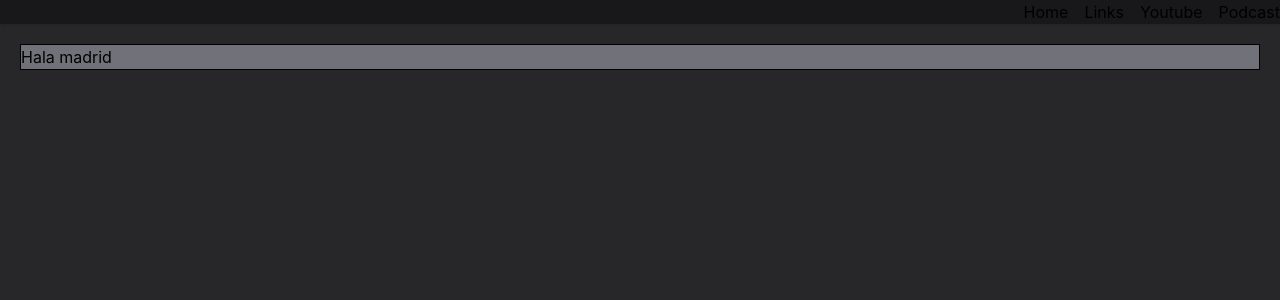
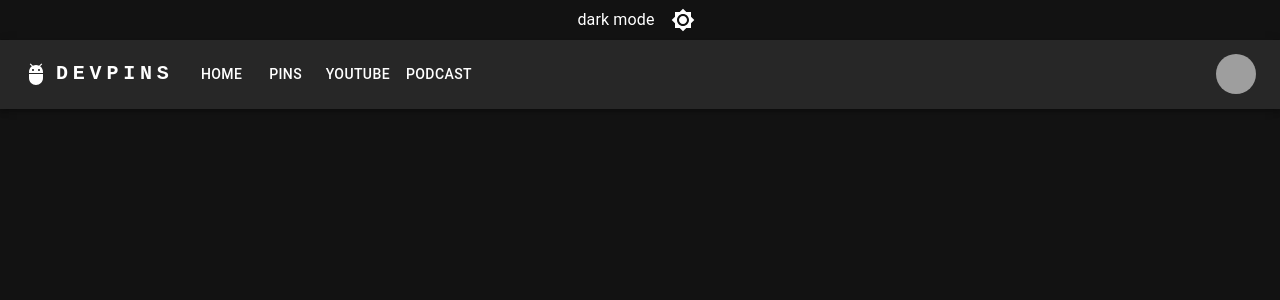
Before and after one commit to Osurac/dev-pins, a React (Create React App) app: page / in a window 1280 px wide. Shown: the top 300 px of the page. Built offline with nearby package versions, Linux system fonts and the light colour scheme; grey boxes are pictures that could not be loaded.

Commit message:
NUI, Tailwind, basic style

```diff
--- a/public/index.html
+++ b/public/index.html
@@ -24,7 +24,7 @@
     -->
     <title>React App</title>
   </head>
-  <body class="bg-zinc-800">
+  <body>
     <noscript>You need to enable JavaScript to run this app.</noscript>
     <div id="root"></div>
     <!--
--- a/src/App.js
+++ b/src/App.js
@@ -1,27 +1,43 @@
 import React from 'react';
+import IconButton from '@mui/material/IconButton';
+import Box from '@mui/material/Box';
+import { useTheme, ThemeProvider, createTheme } from '@mui/material/styles';
+import Brightness4Icon from '@mui/icons-material/Brightness4';
+import Brightness7Icon from '@mui/icons-material/Brightness7';
+import CssBaseline from '@mui/material/CssBaseline';
 import './App.css';
-import SimpleBottomNavigation from './layout/SimpleBottomNavigation';
-import { Nav, Layout } from './layout';
+import { Nav } from './layout';
 import {Home, PINLinks, YTLinks, PODLinks} from './pages';
 import {
   BrowserRouter as Router,
   Routes,
-  Route
+  Route,
 } from "react-router-dom";
 
-import { ThemeProvider, createTheme } from '@mui/material/styles';
+const ColorModeContext = React.createContext({ toggleColorMode: () => {} });
 
-const darkTheme = createTheme({
-  palette: {
-    mode: 'dark',
-  },
-});
-
-function App() {
+function MyApp() {
+  const theme = useTheme();
+  const colorMode = React.useContext(ColorModeContext);
   return (
-    <ThemeProvider theme={darkTheme}>
      <Router>
-          <Nav/>
+        <Nav>
+          <Box
+            sx={{
+              display: 'flex',
+              width: '100%',
+              alignItems: 'center',
+              justifyContent: 'center',
+              bgcolor: 'background.default',
+              color: 'text.primary',
+            }}
+          >
+      {theme.palette.mode} mode
+      <IconButton sx={{ ml: 1 }} onClick={colorMode.toggleColorMode} color="inherit">
+        {theme.palette.mode === 'dark' ? <Brightness7Icon /> : <Brightness4Icon />}
+      </IconButton>
+    </Box>
+    </Nav>
         <Routes>
           <Route exact path="/" element={<Home/>} />
           <Route  path="/pin" element={<PINLinks/>} />
@@ -29,8 +45,36 @@ function App() {
           <Route  path="/pod" element={<PODLinks/>} />
         </Routes>
       </Router>
-      </ThemeProvider>
   );
 }
 
-export default App;
+export default function ToggleColorMode() {
+  const [mode, setMode] = React.useState('dark');
+  const colorMode = React.useMemo(
+    () => ({
+      toggleColorMode: () => {
+        setMode((prevMode) => (prevMode === 'light' ? 'dark' : 'light'));
+      },
+    }),
+    [],
+  );
+
+  const theme = React.useMemo(
+    () =>
+      createTheme({
+        palette: {
+          mode,
+        },
+      }),
+    [mode],
+  );
+
+  return (
+    <ColorModeContext.Provider value={colorMode}>
+      <ThemeProvider theme={theme}>
+        <CssBaseline />
+        <MyApp />
+      </ThemeProvider>
+    </ColorModeContext.Provider>
+  );
+}
--- /dev/null
+++ b/src/components/ResponsiveAppBar.js
@@ -0,0 +1,168 @@
+import * as React from 'react';
+import AppBar from '@mui/material/AppBar';
+import Box from '@mui/material/Box';
+import Toolbar from '@mui/material/Toolbar';
+import IconButton from '@mui/material/IconButton';
+import Typography from '@mui/material/Typography';
+import Menu from '@mui/material/Menu';
+import MenuIcon from '@mui/icons-material/Menu';
+import Container from '@mui/material/Container';
+import Avatar from '@mui/material/Avatar';
+import Button from '@mui/material/Button';
+import Tooltip from '@mui/material/Tooltip';
+import MenuItem from '@mui/material/MenuItem';
+import AdbIcon from '@mui/icons-material/Adb';
+import { Link } from "react-router-dom";
+const pages = ['Home', 'Pins', 'Youtube', 'Podcast'];
+const urlPages = {'Home': "/", 'Pins': "/pin", 'Youtube': "/yt", 'Podcast': "/pod"};
+const settings = ['Profile', 'Account', 'Dashboard', 'Logout'];
+
+const ResponsiveAppBar = (props) => {
+  const [anchorElNav, setAnchorElNav] = React.useState(null);
+  const [anchorElUser, setAnchorElUser] = React.useState(null);
+
+  const handleOpenNavMenu = (event) => {
+    setAnchorElNav(event.currentTarget);
+  };
+  const handleOpenUserMenu = (event) => {
+    setAnchorElUser(event.currentTarget);
+  };
+
+  const handleCloseNavMenu = () => {
+    setAnchorElNav(null);
+  };
+
+  const handleCloseUserMenu = () => {
+    setAnchorElUser(null);
+  };
+
+  return (
+    <AppBar position="static">
+      <Container maxWidth="xl">
+        <Toolbar disableGutters>
+          <AdbIcon sx={{ display: { xs: 'none', md: 'flex' }, mr: 1 }} />
+          <Typography
+            variant="h6"
+            noWrap
+            component="a"
+            href="/"
+            sx={{
+              mr: 2,
+              display: { xs: 'none', md: 'flex' },
+              fontFamily: 'monospace',
+              fontWeight: 700,
+              letterSpacing: '.3rem',
+              color: 'inherit',
+              textDecoration: 'none',
+            }}
+          >
+            DEVPINS
+          </Typography>
+
+          <Box sx={{ flexGrow: 1, display: { xs: 'flex', md: 'none' } }}>
+            <IconButton
+              size="large"
+              aria-label="account of current user"
+              aria-controls="menu-appbar"
+              aria-haspopup="true"
+              onClick={handleOpenNavMenu}
+              color="inherit"
+            >
+              <MenuIcon />
+            </IconButton>
+            <Menu
+              id="menu-appbar"
+              anchorEl={anchorElNav}
+              anchorOrigin={{
+                vertical: 'bottom',
+                horizontal: 'left',
+              }}
+              keepMounted
+              transformOrigin={{
+                vertical: 'top',
+                horizontal: 'left',
+              }}
+              open={Boolean(anchorElNav)}
+              onClose={handleCloseNavMenu}
+              sx={{
+                display: { xs: 'block', md: 'none' },
+              }}
+            >
+              {pages.map((page) => (
+                <MenuItem key={page} onClick={handleCloseNavMenu}>
+
+                  <Typography textAlign="center"> <Link to={urlPages[page]}>{page}</Link></Typography>
+                </MenuItem>
+              ))}
+
+              <MenuItem>
+                {props.children}
+           </MenuItem>
+            </Menu>
+          </Box>
+          <AdbIcon sx={{ display: { xs: 'flex', md: 'none' }, mr: 1 }} />
+          <Typography
+            variant="h5"
+            noWrap
+            component="a"
+            href=""
+            sx={{
+              mr: 2,
+              display: { xs: 'flex', md: 'none' },
+              flexGrow: 1,
+              fontFamily: 'monospace',
+              fontWeight: 700,
+              letterSpacing: '.3rem',
+              color: 'inherit',
+              textDecoration: 'none',
+            }}
+          >
+            DEVPINS
+          </Typography>
+          <Box sx={{ flexGrow: 1, display: { xs: 'none', md: 'flex' } }}>
+            {pages.map((page) => (
+              <Button
+                key={page}
+                onClick={handleCloseNavMenu}
+                sx={{ my: 2, color: 'white', display: 'block' }}
+              >
+                <Link to={urlPages[page]}>{page}</Link>
+              </Button>
+            ))}
+          </Box>
+
+          <Box sx={{ flexGrow: 0 }}>
+            <Tooltip title="Open settings">
+              <IconButton onClick={handleOpenUserMenu} sx={{ p: 0 }}>
+                <Avatar alt="Remy Sharp" src="/static/images/avatar/2.jpg" />
+              </IconButton>
+            </Tooltip>
+            <Menu
+              sx={{ mt: '45px' }}
+              id="menu-appbar"
+              anchorEl={anchorElUser}
+              anchorOrigin={{
+                vertical: 'top',
+                horizontal: 'right',
+              }}
+              keepMounted
+              transformOrigin={{
+                vertical: 'top',
+                horizontal: 'right',
+              }}
+              open={Boolean(anchorElUser)}
+              onClose={handleCloseUserMenu}
+            >
+              {settings.map((setting) => (
+                <MenuItem key={setting} onClick={handleCloseUserMenu}>
+                  <Typography textAlign="center">{setting}</Typography>
+                </MenuItem>
+              ))}
+            </Menu>
+          </Box>
+        </Toolbar>
+      </Container>
+    </AppBar>
+  );
+};
+export default ResponsiveAppBar;
--- a/src/layout/Nav.js
+++ b/src/layout/Nav.js
@@ -1,22 +1,10 @@
 import React from "react";
-import { Link } from "react-router-dom";
+import ResponsiveAppBar from "../components/ResponsiveAppBar";
 
-const Nav = () => (
+const Nav = (props) => (
     <nav>
-        <ul className="bg-zinc-900 shadow flex space-x-4 justify-end">
-            <li>
-                <Link to="/">Home</Link>
-            </li>
-            <li>
-                <Link to="/pin">Links</Link>
-            </li>
-            <li>
-                <Link to="/yt">Youtube</Link>
-            </li>
-            <li>
-                <Link to="/pod">Podcast</Link>
-            </li>
-        </ul>
+        {props.children}
+        <ResponsiveAppBar></ResponsiveAppBar>
     </nav>
 );
 
--- a/src/layout/index.js
+++ b/src/layout/index.js
@@ -2,7 +2,7 @@ import React from "react";
 import Nav from "./Nav";
 
 const Layout = (props) => (
-    <div className="bg-zinc-500 border border-black m-5">
+    <div className="">
         {props.children}
     </div>
 );
--- a/src/pages/Home.js
+++ b/src/pages/Home.js
@@ -4,7 +4,6 @@ import { Layout } from '../layout';
 
 const Home = () => (
 <Layout>
-        Hala madrid
 </Layout>
 );
 
--- a/src/pages/PINLinks.js
+++ b/src/pages/PINLinks.js
@@ -4,9 +4,6 @@ import { Layout } from '../layout';
 
 const PINLinks = () => (
     <Layout className="PINLinks">
-        <p>
-        PINLinks
-        </p>
     </Layout>
 );
 
```
Lines whose indentation alone changed are shown as unchanged.
